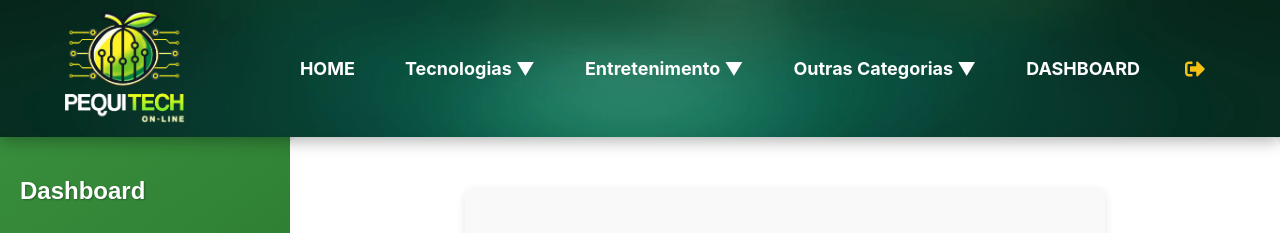
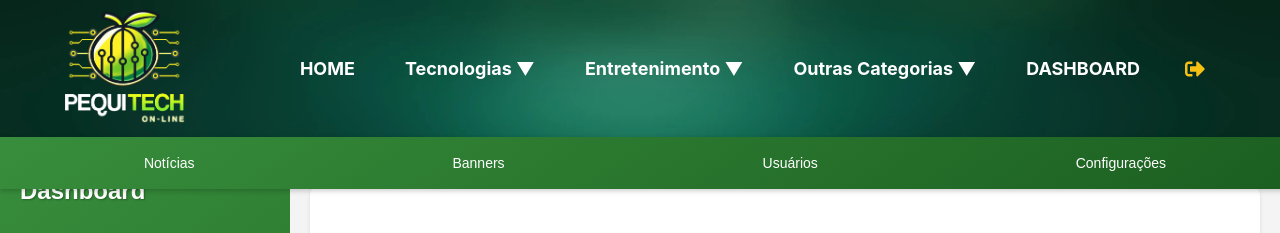
Before and after one commit to EngArantes/pequitech, a React (Create React App) app: page /dashboard in a window 1280 px wide. Shown: the top 233 px of the page. Built offline with nearby package versions, Linux system fonts and the light colour scheme; no server answers; the database is empty; sample sign-in values are in the browser's storage.

Commit message:
nav-bar para celular

```diff
--- a/src/pages/CSS/Dashboard.css
+++ b/src/pages/CSS/Dashboard.css
@@ -5,12 +5,12 @@
   font-family: 'Arial', sans-serif;
 }
 
-/* Estilos da Sidebar */
+/* Sidebar padrão (para telas maiores) */
 .sidebar {
   width: 250px;
-  background: linear-gradient(145deg, #388e3c, #1b5e20); /* Gradiente verde metálico */
+  background: linear-gradient(145deg, #388e3c, #1b5e20);
   color: white;
-  box-shadow: 2px 0 8px rgba(0, 0, 0, 0.1); /* Sombra lateral para profundidade */
+  box-shadow: 2px 0 8px rgba(0, 0, 0, 0.1);
   padding: 20px;
   display: flex;
   flex-direction: column;
@@ -22,7 +22,7 @@
   font-size: 24px;
   font-weight: bold;
   color: white;
-  text-shadow: 1px 1px 2px rgba(0, 0, 0, 0.3); /* Sombra no texto para contraste */
+  text-shadow: 1px 1px 2px rgba(0, 0, 0, 0.3);
 }
 
 .sidebar-item {
@@ -36,47 +36,89 @@
   padding: 10px 16px;
   width: 100%;
   border-radius: 4px;
-  transition: backgroundColor 0.3s ease, transform 0.2s ease;
+  transition: background-color 0.3s ease, transform 0.2s ease;
   display: flex;
   align-items: center;
-  gap: 10px; /* Espaço entre ícone e texto */
+  gap: 10px;
 }
 
 /* Estilos para o item ativo na sidebar */
 .sidebar-item.active {
   background-color: rgba(255, 255, 255, 0.3);
   font-weight: bold;
-  transform: translateX(10px); /* Efeito de deslocamento para destacar */
+  transform: translateX(10px);
 }
 
-/* Estilo de hover não será aplicado ao item ativo */
-.sidebar-item.active:hover {
-  background-color: rgba(255, 255, 255, 0.3);
-  transform: translateX(10px); /* Mantém o efeito de deslocamento */
+/* Efeito hover */
+.sidebar-item:hover {
+  background-color: rgba(255, 255, 255, 0.2);
 }
 
-
-/* Ícones (opcional, se usar uma biblioteca como FontAwesome) */
+/* Ícones (opcional, se usar FontAwesome) */
 .sidebar-item i {
   font-size: 18px;
 }
 
-/* Estilos do conteúdo principal */
+/* Navbar no topo para dispositivos móveis */
+.navbar {
+  display: none;
+  width: 100%;
+  background: linear-gradient(145deg, #388e3c, #1b5e20);
+  color: white;
+  padding: 10px 15px;
+  display: flex;
+  justify-content: space-around;
+  align-items: center;
+  box-shadow: 0px 2px 5px rgba(0, 0, 0, 0.2);
+  position: fixed;
+  top: 50;
+  left: 0;
+  right: 0;
+  z-index: 1000;
+}
+
+.navbar button {
+  background: none;
+  border: none;
+  color: white;
+  font-size: 14px;
+  cursor: pointer;
+  padding: 8px;
+  display: flex;
+  flex-direction: column;
+  align-items: center;
+}
+
+.navbar button i {
+  font-size: 18px;
+}
+
+/* Ajustando o conteúdo para não ficar escondido pela navbar */
 .dashboard-content {
   flex-grow: 1;
   background-color: #f4f4f4;
   overflow-y: auto;
+  padding: 20px;
+  padding-top: 50px; /* Para evitar sobreposição com a navbar */
 }
 
-.dashboard-content h2 {
-  font-size: 32px;
-  margin-bottom: 20px;
-  color: #333;
-}
-
-.section {
+/* Seções do dashboard */
+.section,
+.section-banners {
   background-color: white;
   padding: 20px;
   border-radius: 8px;
   box-shadow: 0 2px 4px rgba(0, 0, 0, 0.1);
+  margin-bottom: 20px;
 }
+
+/* Responsivo: Esconder sidebar e mostrar navbar no mobile */
+@media (max-width: 768px) {
+  .sidebar {
+    display: none;
+  }
+
+  .navbar {
+    display: flex;
+  }
+}
--- a/src/pages/Dashboard.jsx
+++ b/src/pages/Dashboard.jsx
@@ -68,6 +68,22 @@ const Dashboard = () => {
         </button>
       </div>
 
+      {/* Navbar para dispositivos móveis */}
+      <div className="navbar">
+        <button onClick={() => setActiveSection('news')}>
+          <i className="fas fa-newspaper"></i> Notícias
+        </button>
+        <button onClick={() => setActiveSection('add-banners')}>
+          <i className="fas fa-image"></i> Banners
+        </button>
+        <button onClick={() => setActiveSection('users')}>
+          <i className="fas fa-users"></i> Usuários
+        </button>
+        <button onClick={() => setActiveSection('settings')}>
+          <i className="fas fa-cog"></i> Configurações
+        </button>
+      </div>
+
 
       <div className="dashboard-content">
 
```
